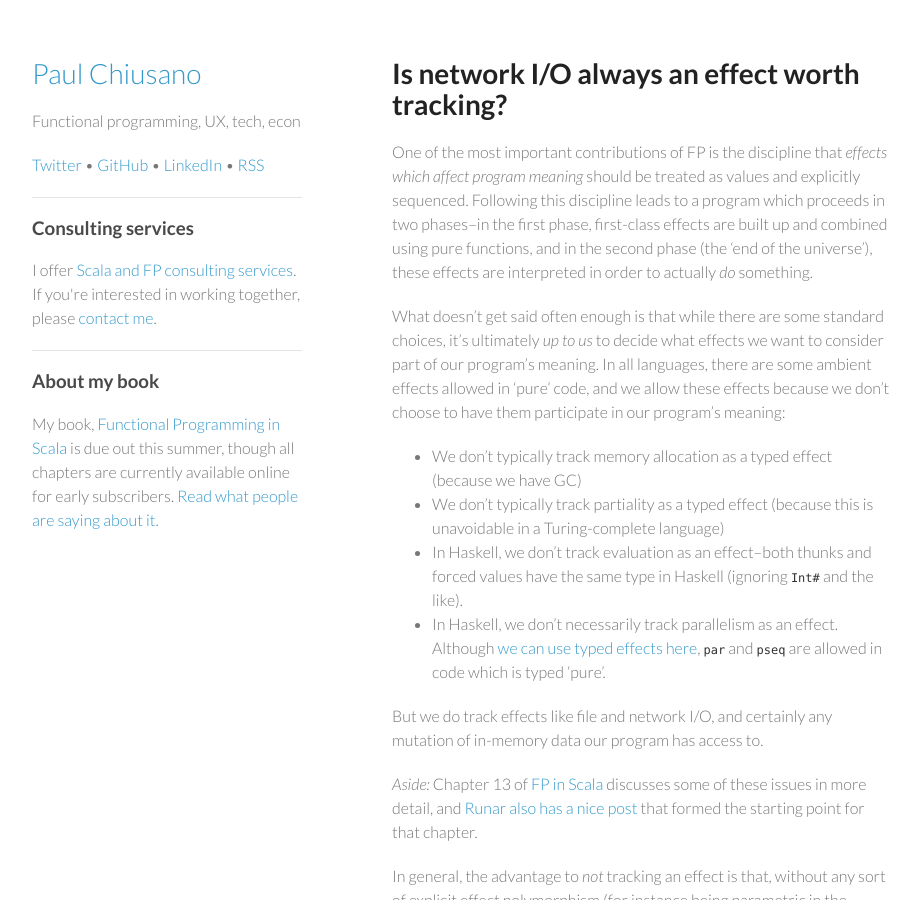
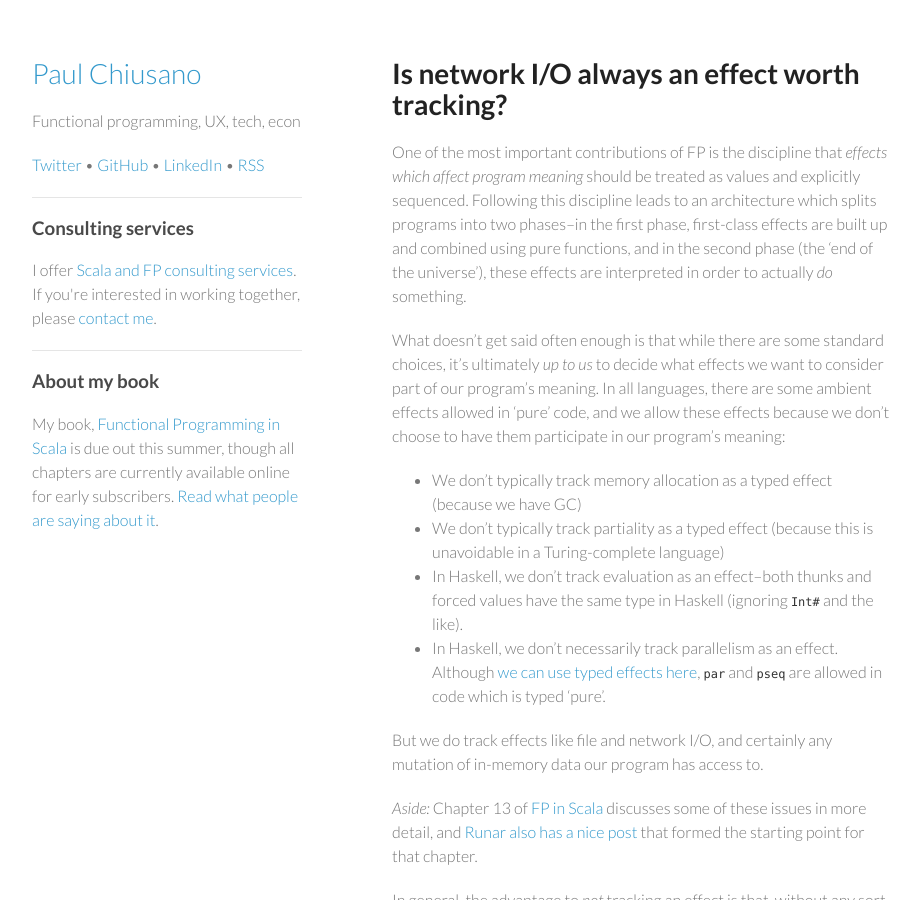
Before and after one commit to pchiusano/pchiusano.github.io, a Jekyll site: the page built from _posts/2014-05-21-what-effects-are-worth-tracking.markdown, in a window 1280 px wide and 900 px high. Shown: the whole window, without its empty margins (178-1098 px from the left). Built offline with Jekyll 4.4.1, drawn with Linux system fonts in a browser that asks for light colours; comment, search, counter and statistics services are not loaded.

Commit message:
Update 2014-05-21-what-effects-are-worth-tracking.markdown

```diff
--- a/_posts/2014-05-21-what-effects-are-worth-tracking.markdown
+++ b/_posts/2014-05-21-what-effects-are-worth-tracking.markdown
@@ -4,7 +4,7 @@ title: Is network I/O always an effect worth tracking?
 categories: [fp]
 ---
 
-One of the most important contributions of FP is the discipline that _effects which affect program meaning_ should be treated as values and explicitly sequenced. Following this discipline leads to a program which proceeds in two phases--in the first phase, first-class effects are built up and combined using pure functions, and in the second phase (the 'end of the universe'), these effects are interpreted in order to actually _do_ something.
+One of the most important contributions of FP is the discipline that _effects which affect program meaning_ should be treated as values and explicitly sequenced. Following this discipline leads to an architecture which splits programs into two phases--in the first phase, first-class effects are built up and combined using pure functions, and in the second phase (the 'end of the universe'), these effects are interpreted in order to actually _do_ something.
 
 What doesn't get said often enough is that while there are some standard choices, it's ultimately _up to us_ to decide what effects we want to consider part of our program's meaning. In all languages, there are some ambient effects allowed in 'pure' code, and we allow these effects because we don't choose to have them participate in our program's meaning:
 
```
